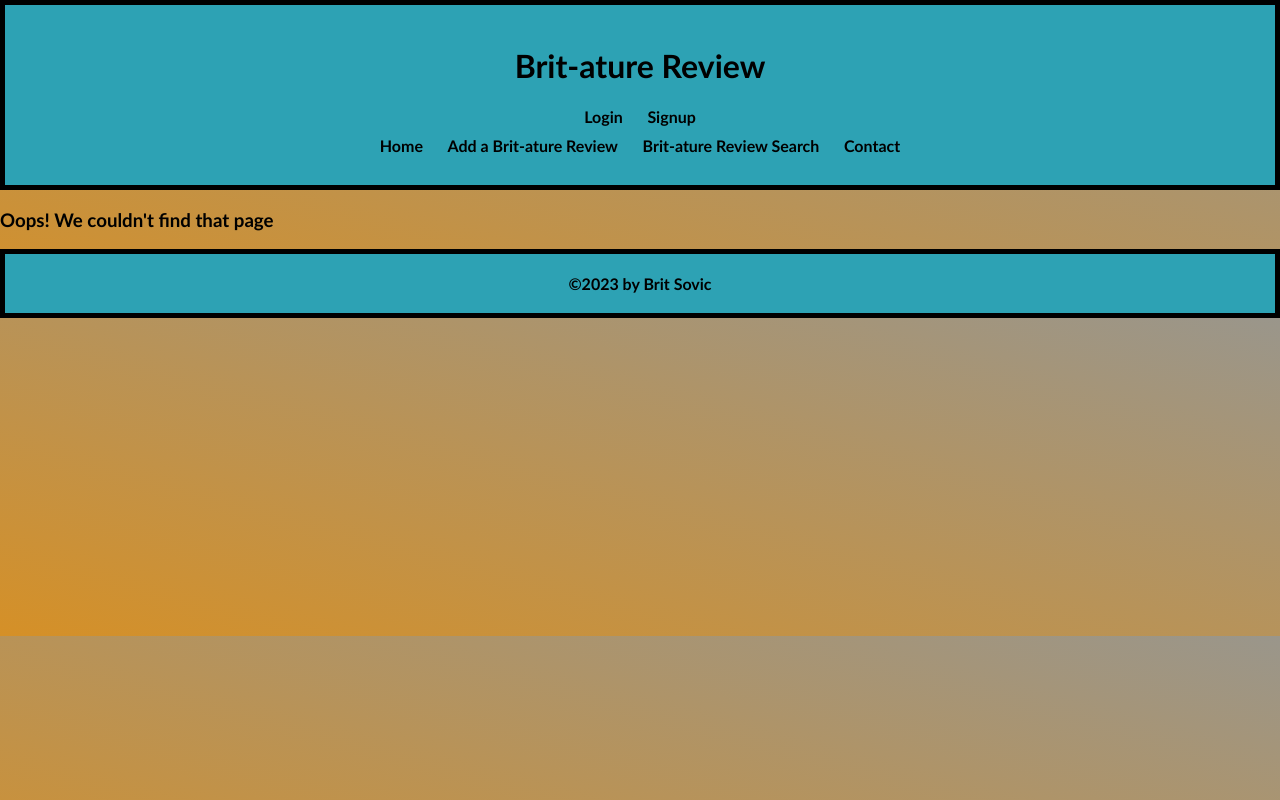
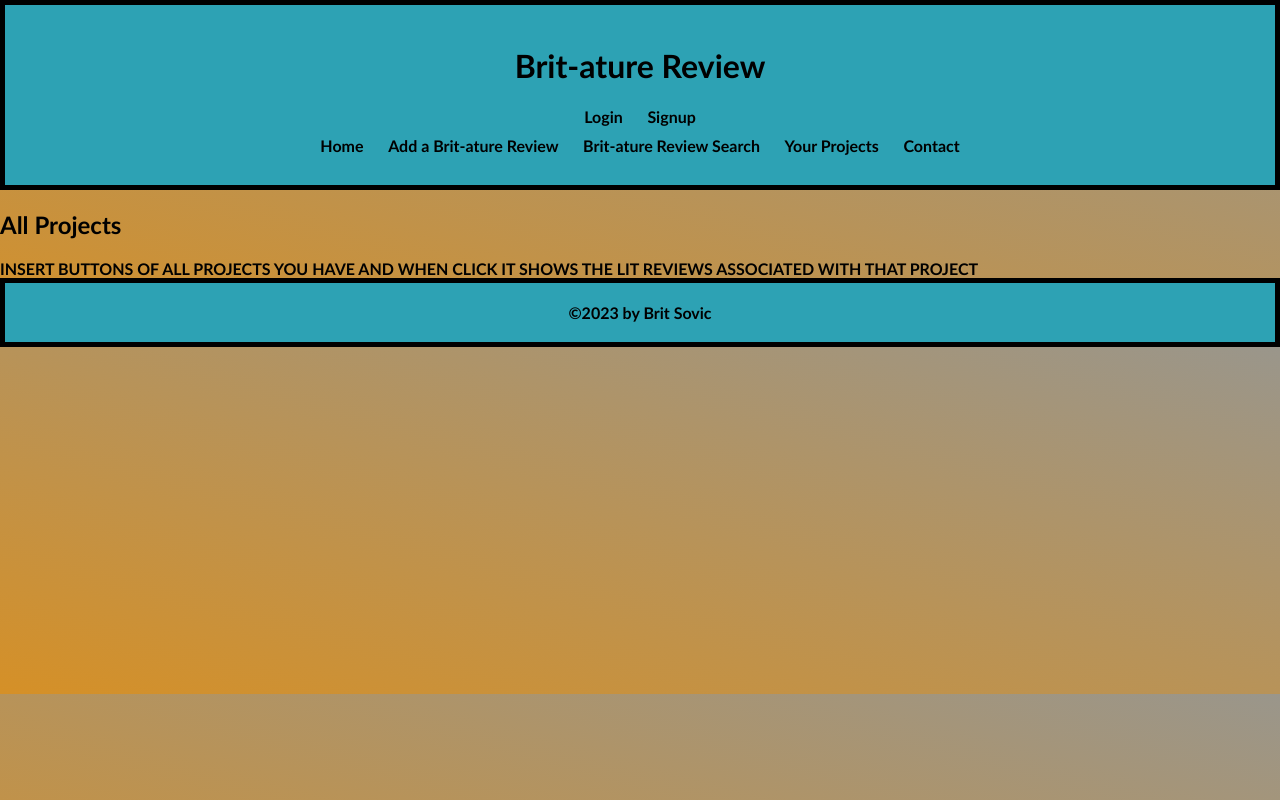
Before and after one commit to bsovic23/literature-review, a React (Create React App) app in the folder client/: page /projects in a window 1280 px wide. Built offline with nearby package versions, Linux system fonts and the light colour scheme.

Commit message:
updating format

```diff
--- a/client/src/App.js
+++ b/client/src/App.js
@@ -59,6 +59,10 @@ function App() {
               element={<Signup />}
               />
               <Route
+              path="/projects"
+              element={<Projects />}
+              />
+              <Route
                 path="*"
                 element={<NoMatch />}
               />
--- a/client/src/components/Header/index.js
+++ b/client/src/components/Header/index.js
@@ -36,6 +36,7 @@ const Header = () => {
             <div><Link to="/" style={{textDecoration: 'none', color: 'black'}}>Home</Link></div>
             <div>Add a Brit-ature Review</div>
             <div>Brit-ature Review Search</div>
+            <div><Link to="/projects" style={{textDecoration: 'none', color: 'black'}}>Your Projects</Link></div>
             <div>Contact</div>
           </div>
         </header>
--- a/client/src/pages/Projects.js
+++ b/client/src/pages/Projects.js
@@ -7,7 +7,8 @@ function Projects() {
                 <h1>All Projects</h1>
             </div>
             <div>
-                List titles and names of all projects
+                INSERT BUTTONS OF ALL PROJECTS YOU HAVE AND WHEN CLICK IT SHOWS THE LIT REVIEWS ASSOCIATED WITH
+                THAT PROJECT
             </div>
         </section>
     )
```
